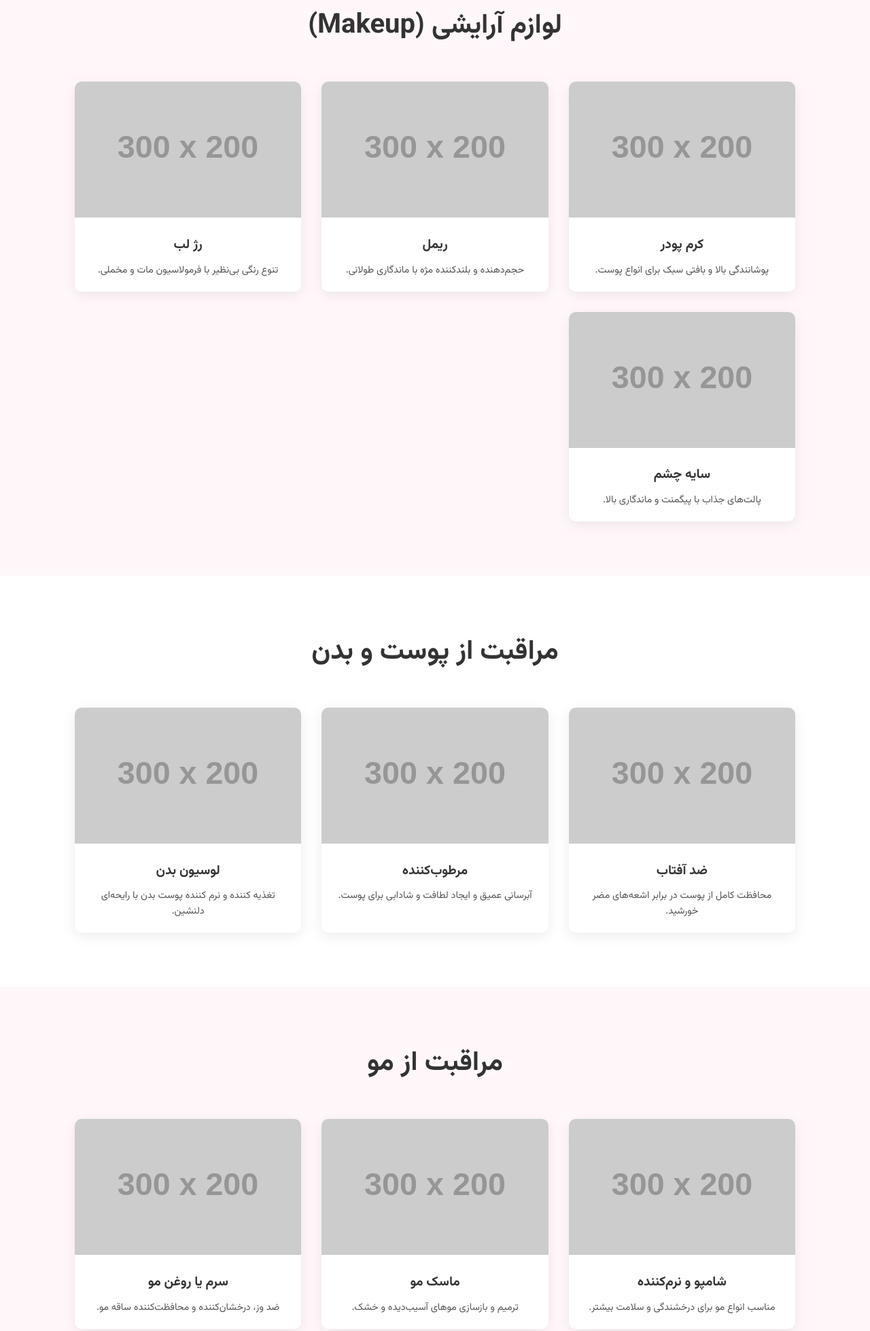
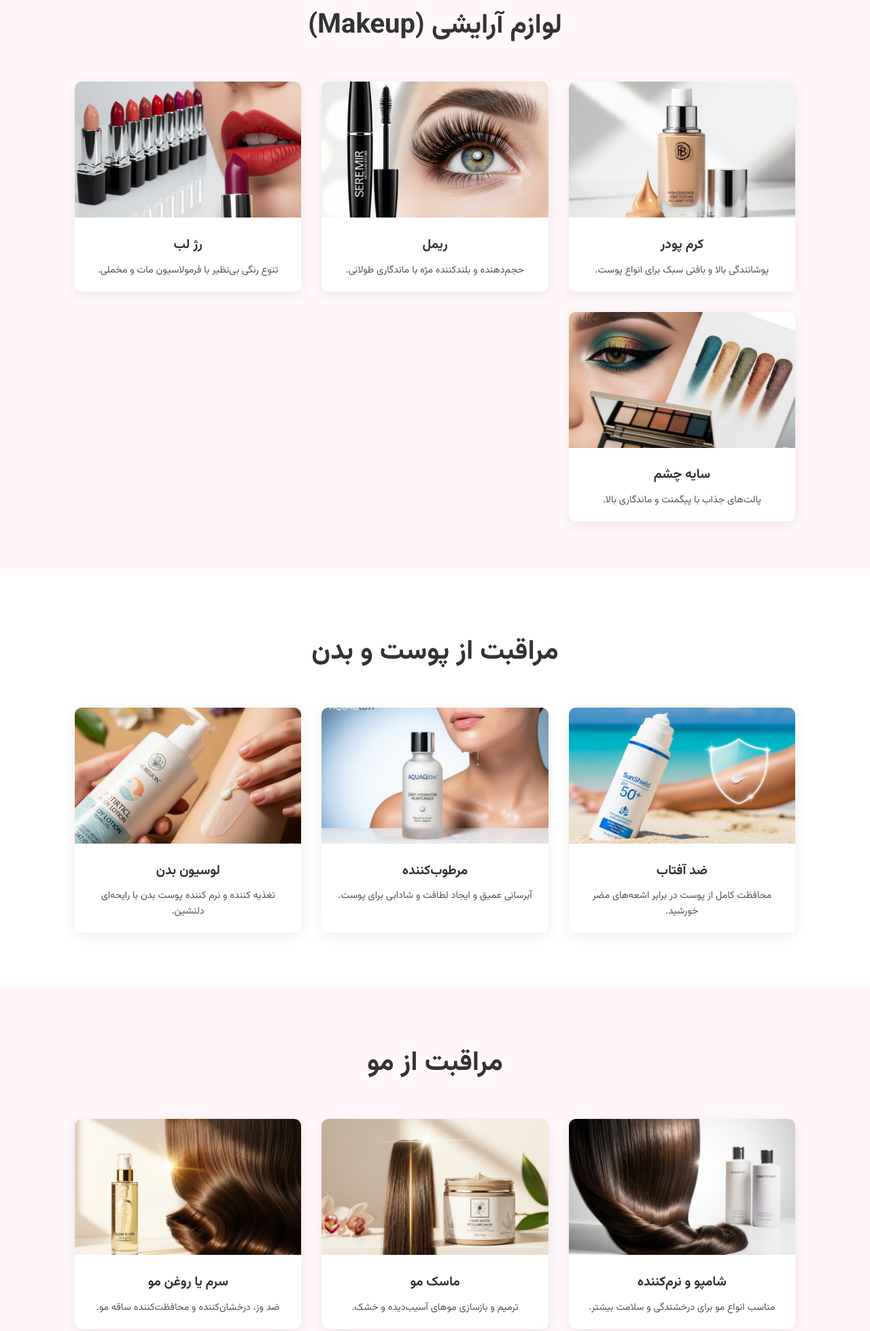
Before and after one commit to andiamblue/MoonUp, a plain HTML site: page index.html in a window 1280 px wide. Shown: the part 1480-3438 px from the top of the page at 68% size. Drawn offline with Linux system fonts and the light colour scheme; placeholder pictures from the web are drawn by us.

Commit message:
Add files via upload

```diff
--- a/index.html
+++ b/index.html
@@ -65,22 +65,22 @@
                 <h2 class="section-title">لوازم آرایشی (Makeup)</h2>
                 <div class="product-grid">
                     <div class="product-card">
-                        <img src="https://via.placeholder.com/300x200/FFC0CB/000000?text=Foundation" alt="کرم پودر">
+                        <img src="./FaceCream.jpeg" alt="کرم پودر">
                         <h3>کرم پودر</h3>
                         <p>پوشانندگی بالا و بافتی سبک برای انواع پوست.</p>
                     </div>
                     <div class="product-card">
-                        <img src="https://via.placeholder.com/300x200/FFC0CB/000000?text=Mascara" alt="ریمل">
+                        <img src="./mascar.jpeg" alt="ریمل">
                         <h3>ریمل</h3>
                         <p>حجم‌دهنده و بلندکننده مژه با ماندگاری طولانی.</p>
                     </div>
                     <div class="product-card">
-                        <img src="https://via.placeholder.com/300x200/FFC0CB/000000?text=Lipstick" alt="رژ لب">
+                        <img src="./lipstic.jpeg" alt="رژ لب">
                         <h3>رژ لب</h3>
                         <p>تنوع رنگی بی‌نظیر با فرمولاسیون مات و مخملی.</p>
                     </div>
                      <div class="product-card">
-                        <img src="https://via.placeholder.com/300x200/FFC0CB/000000?text=Eyeshadow" alt="سایه چشم">
+                        <img src="./eyeshadow.jpeg" alt="سایه چشم">
                         <h3>سایه چشم</h3>
                         <p>پالت‌های جذاب با پیگمنت و ماندگاری بالا.</p>
                     </div>
@@ -93,17 +93,17 @@
                 <h2 class="section-title">مراقبت از پوست و بدن</h2>
                 <div class="product-grid">
                     <div class="product-card">
-                        <img src="https://via.placeholder.com/300x200/FFC0CB/000000?text=Sunscreen" alt="ضد آفتاب">
+                        <img src="./sunscreen.jpeg" alt="ضد آفتاب">
                         <h3>ضد آفتاب</h3>
                         <p>محافظت کامل از پوست در برابر اشعه‌های مضر خورشید.</p>
                     </div>
                     <div class="product-card">
-                        <img src="https://via.placeholder.com/300x200/FFC0CB/000000?text=Moisturizer" alt="مرطوب کننده">
+                        <img src="./moisturizer.jpeg" alt="مرطوب کننده">
                         <h3>مرطوب‌کننده</h3>
                         <p>آبرسانی عمیق و ایجاد لطافت و شادابی برای پوست.</p>
                     </div>
                     <div class="product-card">
-                        <img src="https://via.placeholder.com/300x200/FFC0CB/000000?text=Body+Lotion" alt="لوسیون بدن">
+                        <img src="./lotion.jpeg" alt="لوسیون بدن">
                         <h3>لوسیون بدن</h3>
                         <p>تغذیه کننده و نرم کننده پوست بدن با رایحه‌ای دلنشین.</p>
                     </div>
@@ -116,17 +116,17 @@
                 <h2 class="section-title">مراقبت از مو</h2>
                  <div class="product-grid">
                     <div class="product-card">
-                        <img src="https://via.placeholder.com/300x200/FFC0CB/000000?text=Shampoo" alt="شامپو و نرم‌کننده">
+                        <img src="./shampoo_and_conditioner.jpeg" alt="شامپو و نرم‌کننده">
                         <h3>شامپو و نرم‌کننده</h3>
                         <p>مناسب انواع مو برای درخشندگی و سلامت بیشتر.</p>
                     </div>
                     <div class="product-card">
-                        <img src="https://via.placeholder.com/300x200/FFC0CB/000000?text=Hair+Mask" alt="ماسک مو">
+                        <img src="./hair_mask.jpeg" alt="ماسک مو">
                         <h3>ماسک مو</h3>
                         <p>ترمیم و بازسازی موهای آسیب‌دیده و خشک.</p>
                     </div>
                     <div class="product-card">
-                        <img src="https://via.placeholder.com/300x200/FFC0CB/000000?text=Hair+Serum" alt="سرم مو">
+                        <img src="./hair_serum.jpeg" alt="سرم مو">
                         <h3>سرم یا روغن مو</h3>
                         <p>ضد وز، درخشان‌کننده و محافظت‌کننده ساقه مو.</p>
                     </div>
@@ -139,12 +139,12 @@
                 <h2 class="section-title">نکات و ترفندهای زیبایی</h2>
                 <div class="product-grid">
                     <div class="product-card">
-                        <img src="https://via.placeholder.com/300x200/FFC0CB/000000?text=Contouring" alt="آموزش کانتورینگ">
+                        <img src="./Contouring.jpeg" alt="آموزش کانتورینگ">
                         <h3>آموزش کانتورینگ صورت</h3>
                         <p>یاد بگیرید چگونه با تکنیک‌های ساده فرم صورت خود را زیباتر کنید.</p>
                     </div>
                     <div class="product-card">
-                        <img src="https://via.placeholder.com/300x200/FFC0CB/000000?text=Skincare+Routine" alt="روتین پوستی">
+                        <img src="./face_routine.jpeg" alt="روتین پوستی">
                         <h3>بهترین روتین پوستی روزانه</h3>
                         <p>مراحل یک روتین کامل برای داشتن پوستی سالم و شفاف.</p>
                     </div>
```
Also changed, not shown: Contouring.jpeg (added), FaceCream.jpeg (added), eyeshadow.jpeg (added), face_routine.jpeg (added), hair_mask.jpeg (added), hair_serum.jpeg (added), lipstic.jpeg (added), lotion.jpeg (added), mascar.jpeg (added), moisturizer.jpeg (added), shampoo_and_conditioner.jpeg (added), sunscreen.jpeg (added).
